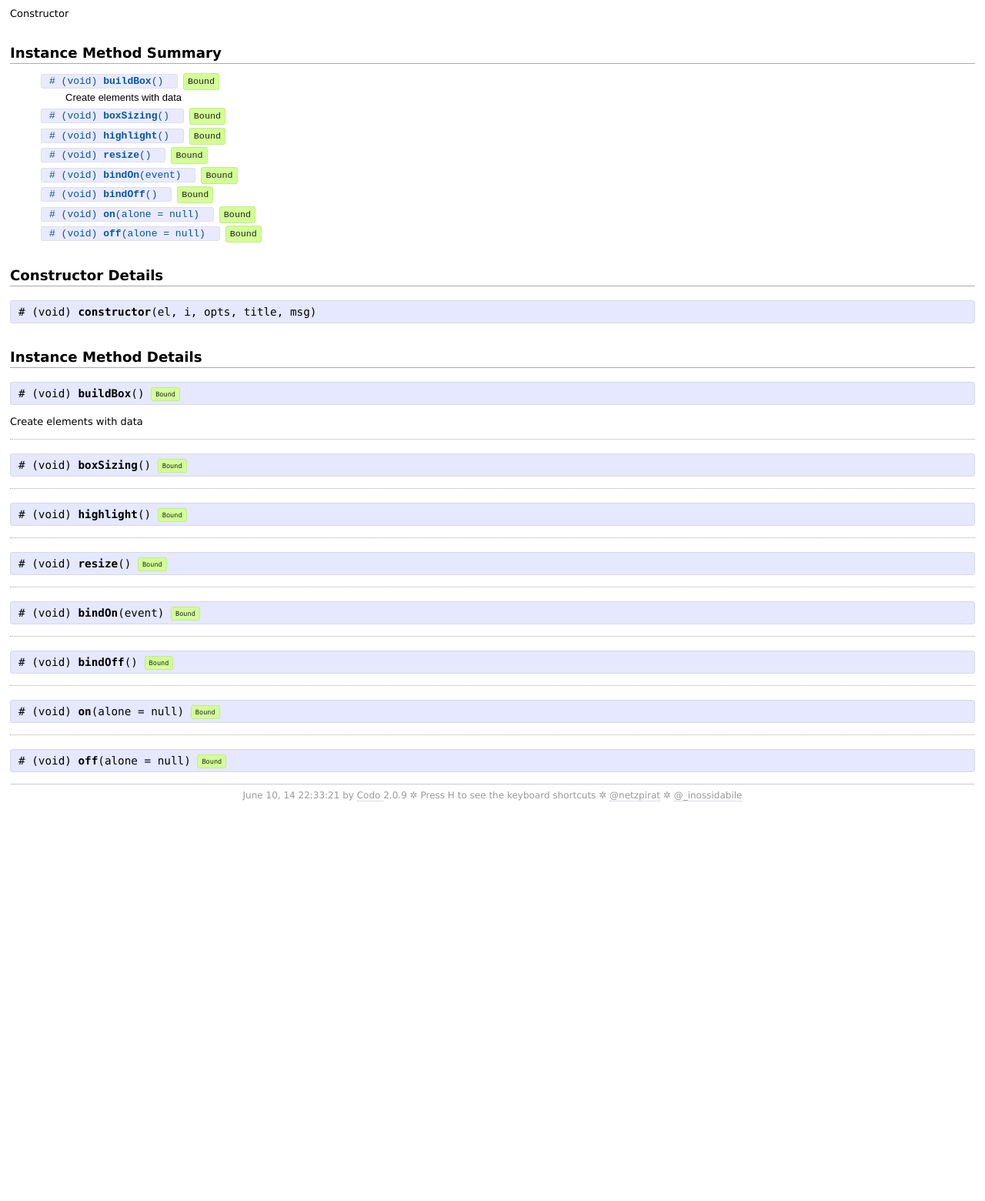
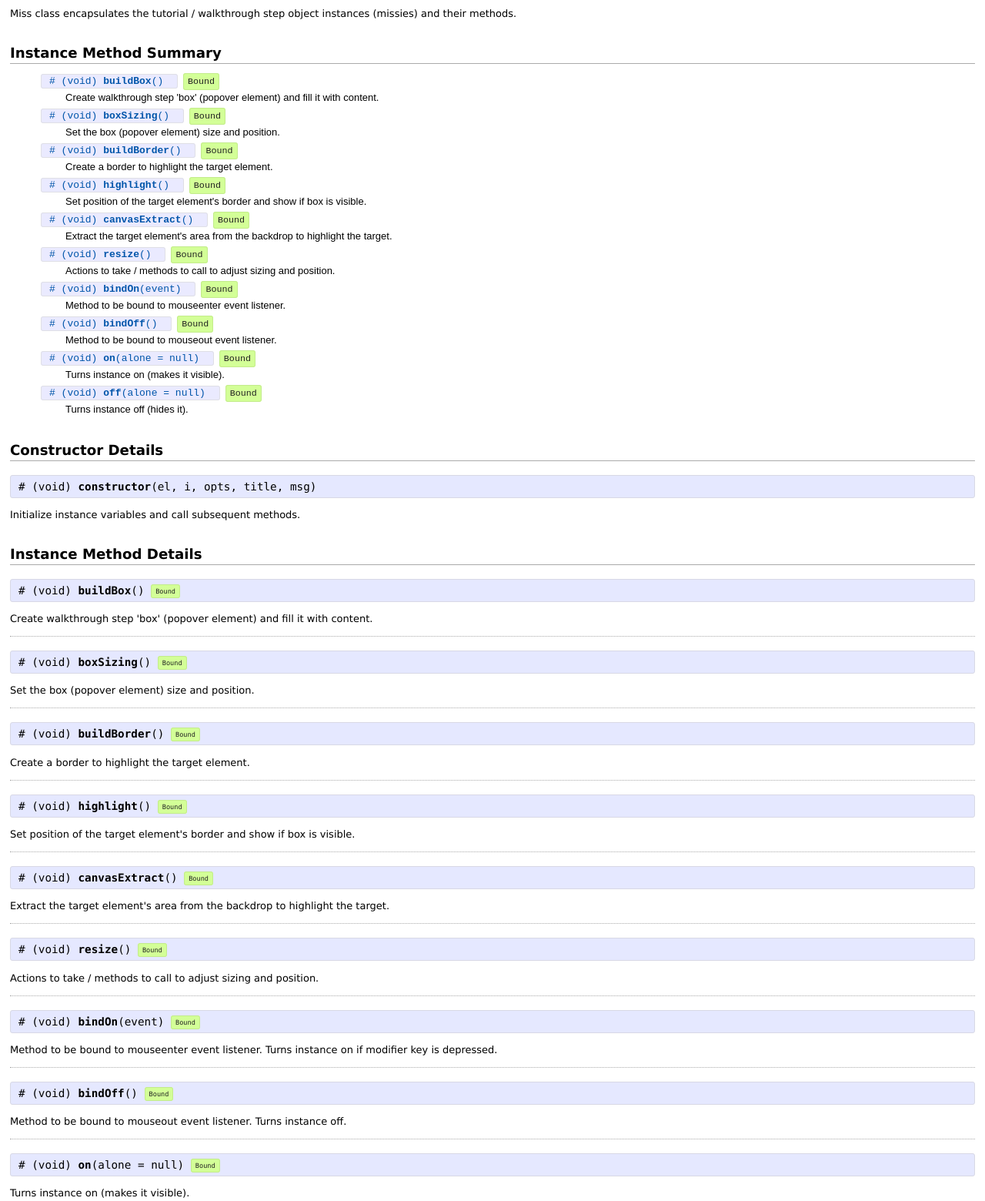
Before and after one commit to doesdev/miss.js, a website: page doc/class/Miss.html in a window 1280 px wide. Shown: the part 185-1745 px from the top of the page at 77% size. Before the commit the page ends 1240 px from the top, so only its background shows below. Drawn offline with Linux system fonts and the light colour scheme.

Commit message:
updated docs

```diff
--- a/doc/class/Miss.html
+++ b/doc/class/Miss.html
@@ -35,7 +35,7 @@
       </table>
       <h2>Overview</h2>
       <div class='docstring'>
-  <p>Constructor</p>
+  <p>Miss class encapsulates the tutorial / walkthrough step object instances (missies) and their methods.</p>
 </div>
 <div class='tags'>
 </div>
@@ -51,7 +51,7 @@
     </span>
     <span class='bound note title'>Bound</span>
     <span class='desc'>
-      Create elements with data
+      Create walkthrough step &#39;box&#39; (popover element) and fill it with content.
     </span>
   </li>
   <li>
@@ -64,6 +64,20 @@
     </span>
     <span class='bound note title'>Bound</span>
     <span class='desc'>
+      Set the box (popover element) size and position.
+    </span>
+  </li>
+  <li>
+    <span class='signature'>
+      <a href='#buildBorder-dynamic'>
+        #
+(void)
+<b>buildBorder</b><span>()</span>
+      </a>
+    </span>
+    <span class='bound note title'>Bound</span>
+    <span class='desc'>
+      Create a border to highlight the target element.
     </span>
   </li>
   <li>
@@ -76,6 +90,20 @@
     </span>
     <span class='bound note title'>Bound</span>
     <span class='desc'>
+      Set position of the target element&#39;s border and show if box is visible.
+    </span>
+  </li>
+  <li>
+    <span class='signature'>
+      <a href='#canvasExtract-dynamic'>
+        #
+(void)
+<b>canvasExtract</b><span>()</span>
+      </a>
+    </span>
+    <span class='bound note title'>Bound</span>
+    <span class='desc'>
+      Extract the target element&#39;s area from the backdrop to highlight the target.
     </span>
   </li>
   <li>
@@ -88,6 +116,7 @@
     </span>
     <span class='bound note title'>Bound</span>
     <span class='desc'>
+      Actions to take / methods to call to adjust sizing and position.
     </span>
   </li>
   <li>
@@ -100,6 +129,7 @@
     </span>
     <span class='bound note title'>Bound</span>
     <span class='desc'>
+      Method to be bound to mouseenter event listener.
     </span>
   </li>
   <li>
@@ -112,6 +142,7 @@
     </span>
     <span class='bound note title'>Bound</span>
     <span class='desc'>
+      Method to be bound to mouseout event listener.
     </span>
   </li>
   <li>
@@ -124,6 +155,7 @@
     </span>
     <span class='bound note title'>Bound</span>
     <span class='desc'>
+      Turns instance on (makes it visible).
     </span>
   </li>
   <li>
@@ -136,6 +168,7 @@
     </span>
     <span class='bound note title'>Bound</span>
     <span class='desc'>
+      Turns instance off (hides it).
     </span>
   </li>
 </ul>
@@ -148,7 +181,11 @@
 <b>constructor</b><span>(el, i, opts, title, msg)</span>
       <br>
     </p>
-
+    <div class='docstring'>
+  <p>Initialize instance variables and call subsequent methods.</p>
+</div>
+<div class='tags'>
+</div>
   </div>
 </div>
       <h2>Instance Method Details</h2>
@@ -162,7 +199,7 @@
       <br>
     </p>
     <div class='docstring'>
-  <p>Create elements with data</p>
+  <p>Create walkthrough step &#39;box&#39; (popover element) and fill it with content.</p>
 </div>
 <div class='tags'>
 </div>
@@ -175,7 +212,25 @@
       <span class='bound note'>Bound</span>
       <br>
     </p>
-
+    <div class='docstring'>
+  <p>Set the box (popover element) size and position.</p>
+</div>
+<div class='tags'>
+</div>
+  </div>
+  <div class='method_details'>
+    <p class='signature' id='buildBorder-dynamic'>
+      #
+(void)
+<b>buildBorder</b><span>()</span>
+      <span class='bound note'>Bound</span>
+      <br>
+    </p>
+    <div class='docstring'>
+  <p>Create a border to highlight the target element.</p>
+</div>
+<div class='tags'>
+</div>
   </div>
   <div class='method_details'>
     <p class='signature' id='highlight-dynamic'>
@@ -185,7 +240,25 @@
       <span class='bound note'>Bound</span>
       <br>
     </p>
-
+    <div class='docstring'>
+  <p>Set position of the target element&#39;s border and show if box is visible.</p>
+</div>
+<div class='tags'>
+</div>
+  </div>
+  <div class='method_details'>
+    <p class='signature' id='canvasExtract-dynamic'>
+      #
+(void)
+<b>canvasExtract</b><span>()</span>
+      <span class='bound note'>Bound</span>
+      <br>
+    </p>
+    <div class='docstring'>
+  <p>Extract the target element&#39;s area from the backdrop to highlight the target.</p>
+</div>
+<div class='tags'>
+</div>
   </div>
   <div class='method_details'>
     <p class='signature' id='resize-dynamic'>
@@ -195,7 +268,11 @@
       <span class='bound note'>Bound</span>
       <br>
     </p>
-
+    <div class='docstring'>
+  <p>Actions to take / methods to call to adjust sizing and position.</p>
+</div>
+<div class='tags'>
+</div>
   </div>
   <div class='method_details'>
     <p class='signature' id='bindOn-dynamic'>
@@ -205,7 +282,11 @@
       <span class='bound note'>Bound</span>
       <br>
     </p>
-
+    <div class='docstring'>
+  <p>Method to be bound to mouseenter event listener. Turns instance on if modifier key is depressed.</p>
+</div>
+<div class='tags'>
+</div>
   </div>
   <div class='method_details'>
     <p class='signature' id='bindOff-dynamic'>
@@ -215,7 +296,11 @@
       <span class='bound note'>Bound</span>
       <br>
     </p>
-
+    <div class='docstring'>
+  <p>Method to be bound to mouseout event listener. Turns instance off.</p>
+</div>
+<div class='tags'>
+</div>
   </div>
   <div class='method_details'>
     <p class='signature' id='on-dynamic'>
@@ -225,7 +310,11 @@
       <span class='bound note'>Bound</span>
       <br>
     </p>
-
+    <div class='docstring'>
+  <p>Turns instance on (makes it visible).</p>
+</div>
+<div class='tags'>
+</div>
   </div>
   <div class='method_details'>
     <p class='signature' id='off-dynamic'>
@@ -235,12 +324,16 @@
       <span class='bound note'>Bound</span>
       <br>
     </p>
-
+    <div class='docstring'>
+  <p>Turns instance off (hides it).</p>
+</div>
+<div class='tags'>
+</div>
   </div>
 </div>
     </div>
     <div id='footer'>
-  June 10, 14 22:33:21 by
+  June 14, 14 18:23:59 by
   <a href='https://github.com/coffeedoc/codo' title='CoffeeScript API documentation generator'>
     Codo
   </a>
--- a/doc/javascript/search.js
+++ b/doc/javascript/search.js
@@ -1 +1 @@
-window.searchData = [{"t":"Miss","p":"class/Miss.html"},{"t":"src\\miss.coffee","p":"file/src\\miss.coffee.html"},{"t":"README.md","p":"extra/README.md.html"},{"t":"LICENSE","p":"extra/LICENSE.html"},{"t":"Miss#bindOff","p":"class/Miss.html#bindOff-dynamic"},{"t":"Miss#bindOn","p":"class/Miss.html#bindOn-dynamic"},{"t":"Miss#boxSizing","p":"class/Miss.html#boxSizing-dynamic"},{"t":"Miss#buildBox","p":"class/Miss.html#buildBox-dynamic"},{"t":"Miss#constructor","p":"class/Miss.html#constructor-dynamic"},{"t":"Miss#highlight","p":"class/Miss.html#highlight-dynamic"},{"t":"Miss#off","p":"class/Miss.html#off-dynamic"},{"t":"Miss#on","p":"class/Miss.html#on-dynamic"},{"t":"Miss#resize","p":"class/Miss.html#resize-dynamic"}]
+window.searchData = [{"t":"Miss","p":"class/Miss.html"},{"t":"src\\miss.coffee","p":"file/src\\miss.coffee.html"},{"t":"README.md","p":"extra/README.md.html"},{"t":"LICENSE","p":"extra/LICENSE.html"},{"t":"Miss#bindOff","p":"class/Miss.html#bindOff-dynamic"},{"t":"Miss#bindOn","p":"class/Miss.html#bindOn-dynamic"},{"t":"Miss#boxSizing","p":"class/Miss.html#boxSizing-dynamic"},{"t":"Miss#buildBorder","p":"class/Miss.html#buildBorder-dynamic"},{"t":"Miss#buildBox","p":"class/Miss.html#buildBox-dynamic"},{"t":"Miss#canvasExtract","p":"class/Miss.html#canvasExtract-dynamic"},{"t":"Miss#constructor","p":"class/Miss.html#constructor-dynamic"},{"t":"Miss#highlight","p":"class/Miss.html#highlight-dynamic"},{"t":"Miss#off","p":"class/Miss.html#off-dynamic"},{"t":"Miss#on","p":"class/Miss.html#on-dynamic"},{"t":"Miss#resize","p":"class/Miss.html#resize-dynamic"}]
--- a/src/miss.js
+++ b/src/miss.js
@@ -191,8 +191,7 @@
         this.border.style.left = "" + (coord.left - hl_border) + "px";
         this.border.style.width = "" + (coord.width + hl_border) + "px";
         this.border.style.height = "" + (coord.height + hl_border) + "px";
-        showHideEl(this.border, this.box.miss_visible || false);
-        return miss.bd.appendChild(this.border);
+        return showHideEl(this.border, this.box.miss_visible || false);
       };
 
       Miss.prototype.canvasExtract = function() {
```
Also changed, not shown: doc/alphabetical_index.html (+1 -1 lines), doc/extra/LICENSE.html (+1 -1 lines), doc/extra/README.md.html (+8 -6 lines), doc/file/src/miss.coffee.html (+1 -1 lines), doc/method_list.html (+16 -0 lines), src/miss.coffee (+42 -8 lines), dist/miss.js, dist/miss.min.js.
